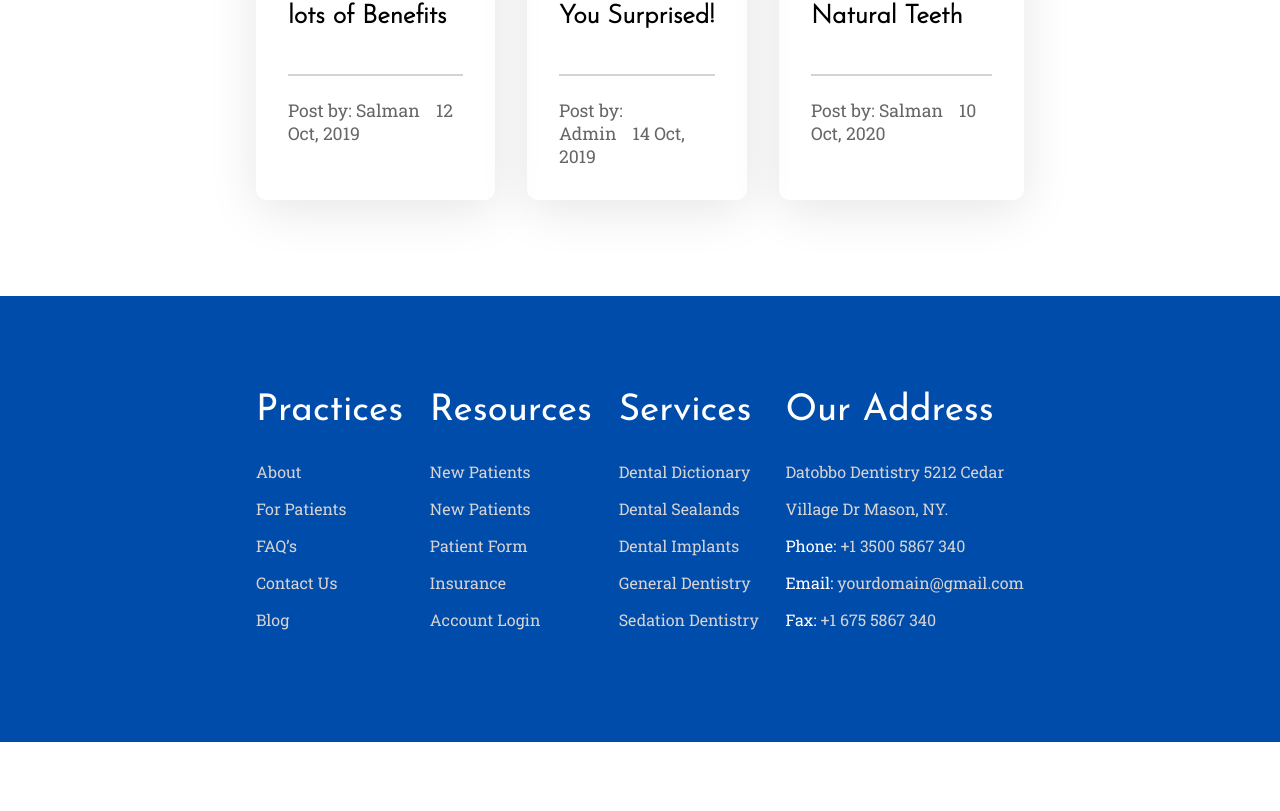
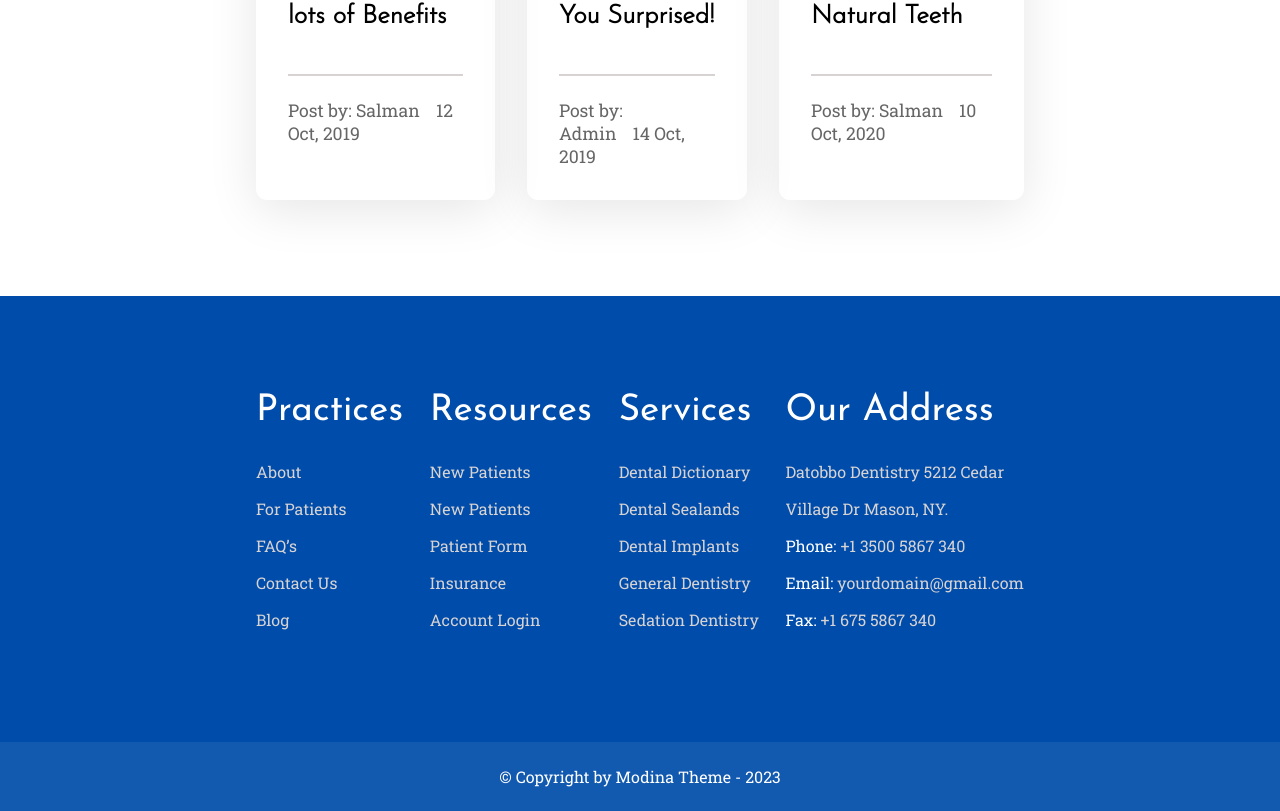
Before and after one commit to wakar-malik/dentist-website, a React (Vite) app: page / in a window 1280 px wide. Shown: the part 7760-8571 px from the top of the page. Before the commit the page ends 8502 px from the top, so only its background shows below. Built offline with nearby package versions, Linux system fonts and the light colour scheme.

Commit message:
created copyright section

```diff
--- a/src/App.jsx
+++ b/src/App.jsx
@@ -8,6 +8,7 @@ import Testimonials from "./section/Testimonials/Testimonials";
 import Blog from "./section/Blog/Blog";
 import Appointment from "./section/Appointment/Appointment";
 import Footer from "./section/Footer/Footer";
+import Copyright from "./section/Copyright/Copyright";
 
 function App() {
   return (
@@ -21,6 +22,7 @@ function App() {
       <Appointment />
       <Blog />
       <Footer />
+      <Copyright />
     </>
   );
 }
--- /dev/null
+++ b/src/section/Copyright/Copyright.jsx
@@ -0,0 +1,18 @@
+import Section from "../../components/Section/Section";
+import styles from "./Copyright.module.css";
+
+function Copyright() {
+  const date = new Date();
+  const year = date.getFullYear();
+
+  return (
+    <Section className={styles.copyrightSection}>
+      <p className={styles.copyrightText}>
+        © Copyright by Modina Theme -
+        <span className={styles.copyrightYear}> {year}</span>
+      </p>
+    </Section>
+  );
+}
+
+export default Copyright;
--- /dev/null
+++ b/src/section/Copyright/Copyright.module.css
@@ -0,0 +1,12 @@
+.copyrightSection {
+  display: flex;
+  align-items: center;
+  justify-content: center;
+  padding: 1.5rem 0;
+  background-color: #1259b0;
+}
+
+.copyrightText {
+  color: var(--white);
+  font-family: var(--robotoSlabRegular);
+}
```
